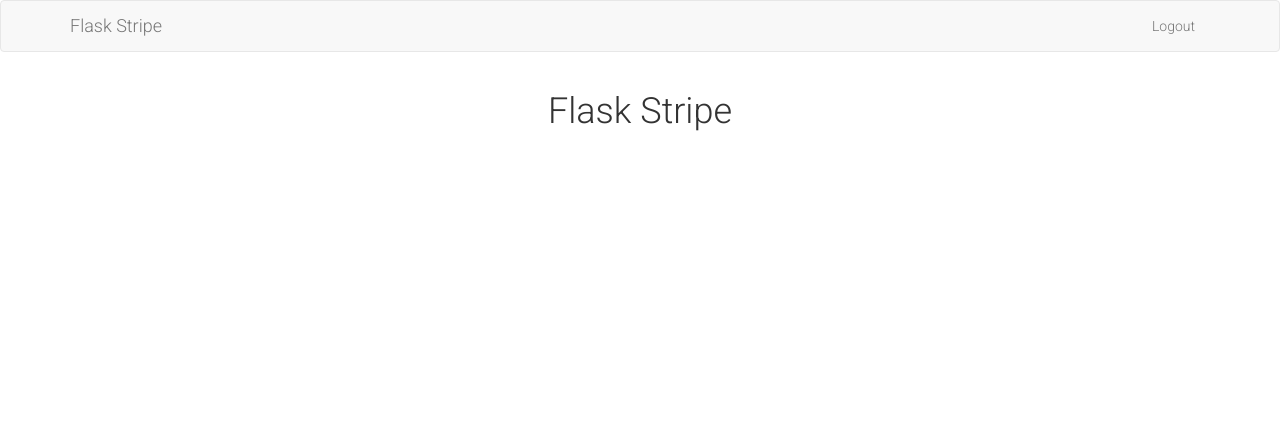
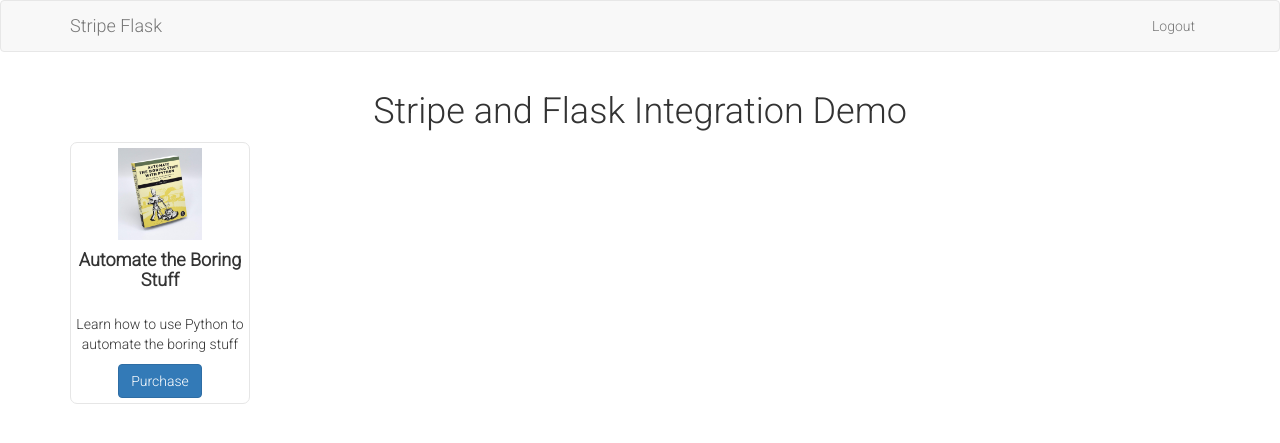
Before and after one commit to GitauHarrison/integrating-stripe-payment-in-flask, a Flask app: page / in a window 1280 px wide. Shown: the top 443 px of the page. Run offline with Flask 2, Linux system fonts and the light colour scheme; the visitor is signed in with stand-in values (Sample User, id 1); data that the repository does not hold is empty; parts of the project's set-up code (start-up, migrations or seed data) failed here and were passed over; some libraries are stand-ins or nearby versions.

Commit message:
Add stripe publishable key

```diff
--- a/app/__init__.py
+++ b/app/__init__.py
@@ -27,7 +27,7 @@
     mail.init_app(app)
     bootstrap.init_app(app)
 
-    stripe_keys = {
+    app.stripe_keys = {
         'secret_key': app.config['STRIPE_SECRET_KEY'],
         'publishable_key': app.config['STRIPE_PUBLISHABLE_KEY']
     }
--- a/app/main/routes.py
+++ b/app/main/routes.py
@@ -1,6 +1,7 @@
 from app.main import bp
-from flask import render_template
+from flask import render_template, jsonify
 from flask_login import login_required
+from app import stripe_keys
 
 
 @bp.route('/')
@@ -10,3 +11,11 @@
     return render_template('home.html',
                            title='Home'
                            )
+
+
+@bp.route('/config')
+def get_publishable_key():
+    stripe_config = {
+        'publickey': stripe_keys['publishable_key']
+    }
+    return jsonify(stripe_config)
--- a/app/static/css/styles.css
+++ b/app/static/css/styles.css
@@ -9,3 +9,11 @@
 p{
     padding-top: 15px;
 }
+.card{
+    border: 1px solid #E6E6E6;
+    border-radius: 7px;
+    padding: 5px;
+}
+.card:hover{
+    box-shadow: 5px 5px 5px#E6E6E6;
+}
--- a/app/static/js/app.js
+++ b/app/static/js/app.js
@@ -0,0 +1,9 @@
+console.log('Sanity check!')
+
+// Get stripe publishable keys
+fetch('/config')
+.then((result) => {return result.json();})
+.then((data) => {
+    // Initialize stripe.js
+    const stripe = Stripe(data.publicKey);
+});
--- a/app/templates/base.html
+++ b/app/templates/base.html
@@ -34,7 +34,7 @@
                 <span class="icon-bar"></span>
                 <span class="icon-bar"></span>
             </button>
-            <a class="navbar-brand" href="{{ url_for('main.home') }}">Flask Stripe</a>
+            <a class="navbar-brand" href="{{ url_for('main.home') }}">Stripe Flask</a>
         </div>
         <div class="collapse navbar-collapse" id="bs-example-navbar-collapse-1">
             <ul class="nav navbar-nav navbar-right">
@@ -65,3 +65,9 @@
         {% endblock %}
     </div>
 {% endblock %}
+
+{% block scripts %}
+    {{ super() }}
+    <script src="https://js.stripe.com/v3/"></script>
+    <script src="{{ url_for('static', filename = 'js/app.js') }}"></script>
+{% endblock %}
--- a/app/templates/home.html
+++ b/app/templates/home.html
@@ -2,15 +2,22 @@
 
 {% block app_content %}
         <div class="row">
-            <div class="col-sm-12 col-md-3 col-lg-3 col-xl-3 ">
-                <!-- Empty div -->
+            <div class="col-sm-12 col-md-12 col-lg-12 col-xl-12 text-center">
+                <!-- title -->
+                <h1>Stripe and Flask Integration Demo</h1>
             </div>
-            <div class="col-sm-12 col-md-6 col-lg-6 col-xl-6 text-center">
-                <!-- title -->
-                <h1>Flask Stripe</h1>
-            </div>
-            <div class="col-sm-12 col-md-3 col-lg-3 col-xl-3 ">
-                <!-- Empty div -->
+        </div>
+        <!-- Add Purchase Button Card -->
+        <div class="row">
+            <div class="col-sm-12 col-md-12 col-lg-12 col-xl-12 text-center">
+                <div class="card" style="width: 18rem;">
+                    <img class="img-fluid" style="max-width: 50%; height: auto;" src="{{url_for('static', filename='images/automate_the_boring_stuff.jpg')}}" class="card-img-top" alt="Automate The Boring Stuff">
+                    <div class="card-body">
+                      <h4 class="card-title"><strong>Automate the Boring Stuff</strong></h4>
+                      <p class="card-text">Learn how to use Python to automate the boring stuff</p>
+                      <a href="#" class="btn btn-primary">Purchase</a>
+                    </div>
+                  </div>
             </div>
         </div>
 {% endblock %}
```
Also changed, not shown: app/static/images/automate_the_boring_stuff.jpg (added).
